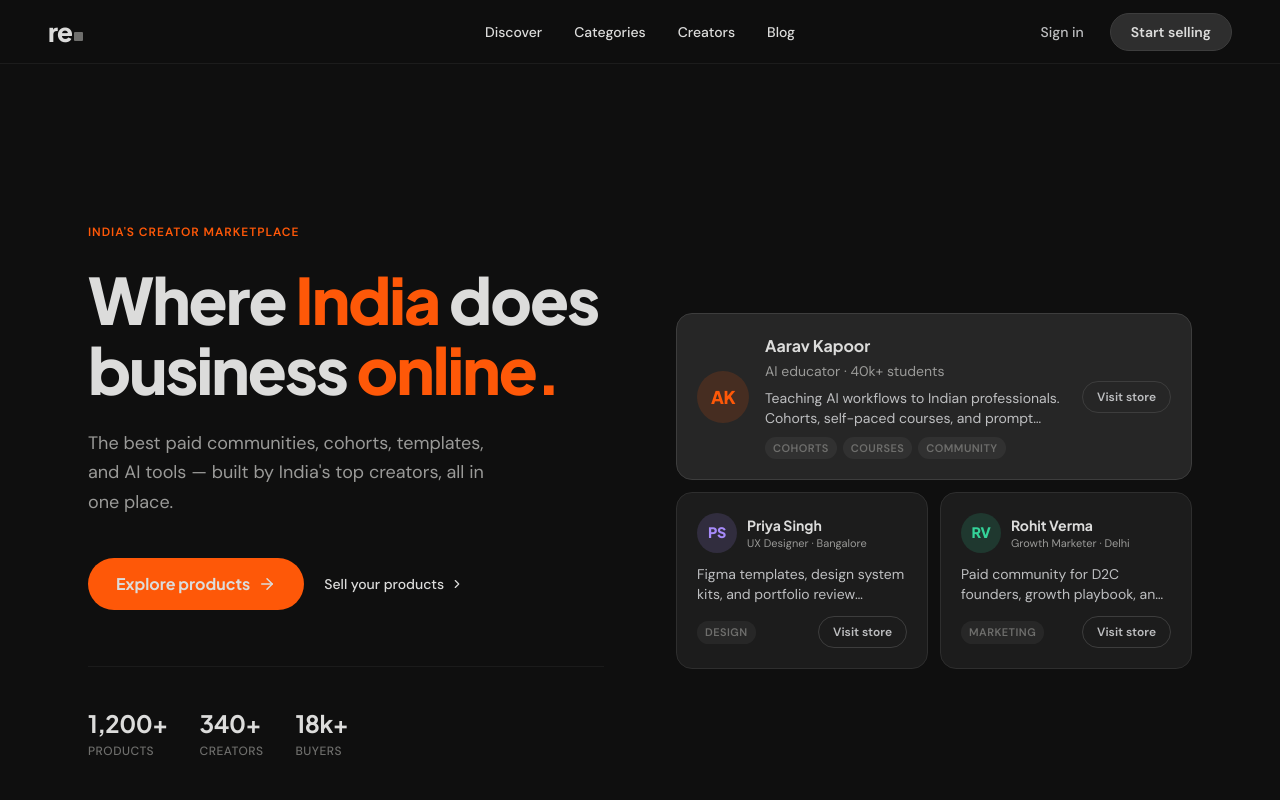
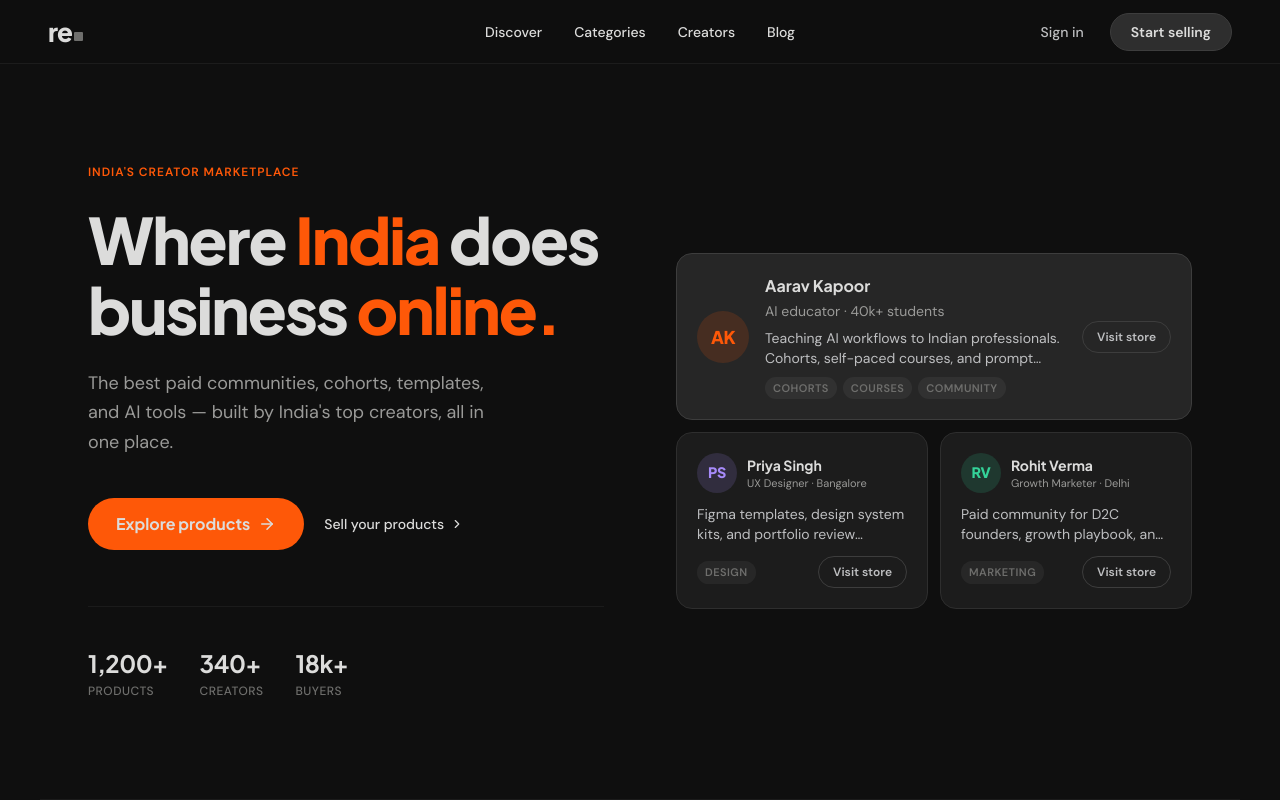
Before and after one commit to vanshhc/reflock, a Next.js app: page / in a window 1280 px wide. Shown: the top 800 px of the page. Built offline with nearby package versions, Linux system fonts and the light colour scheme; no server answers.

Commit message:
chore: reduce hero top padding to move section up

```diff
--- a/components/hero/Hero.tsx
+++ b/components/hero/Hero.tsx
@@ -4,7 +4,7 @@ import { HeroStorefronts } from "./HeroStorefronts";
 
 export function Hero() {
   return (
-    <section className="max-w-[1200px] mx-auto px-6 md:px-12 pt-[120px] md:pt-[160px] pb-[60px] md:pb-[100px] grid grid-cols-1 lg:grid-cols-2 gap-12 lg:gap-[72px] items-center">
+    <section className="max-w-[1200px] mx-auto px-6 md:px-12 pt-[72px] md:pt-[100px] pb-[60px] md:pb-[100px] grid grid-cols-1 lg:grid-cols-2 gap-12 lg:gap-[72px] items-center">
       <div className="rf-rise">
         <p
           className="text-xs font-semibold uppercase text-[var(--color-orange)] mb-6"
```
